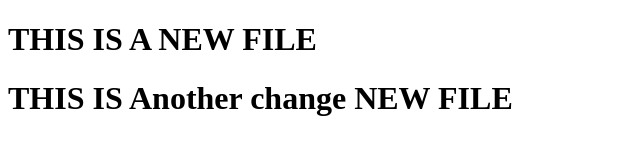
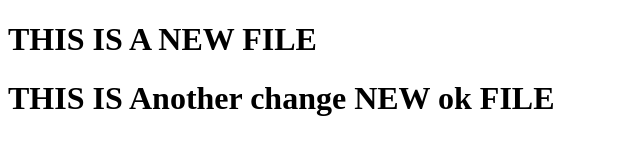
Before and after one commit to Abdul-Mumeet-Pathan/testing, a plain HTML site: page index.html in a window 1280 px wide. Shown: the whole page, without its empty margins (0-640 px from the left). Drawn offline with Linux system fonts and the light colour scheme.

Commit message:
new branch created

```diff
--- a/index.html
+++ b/index.html
@@ -7,6 +7,6 @@
 </head>
 <body>
     <h1>THIS IS A NEW FILE</h1>
-    <h1>THIS IS Another change NEW FILE</h1>
+    <h1>THIS IS Another change NEW ok FILE</h1>
 </body>
 </html>
```
